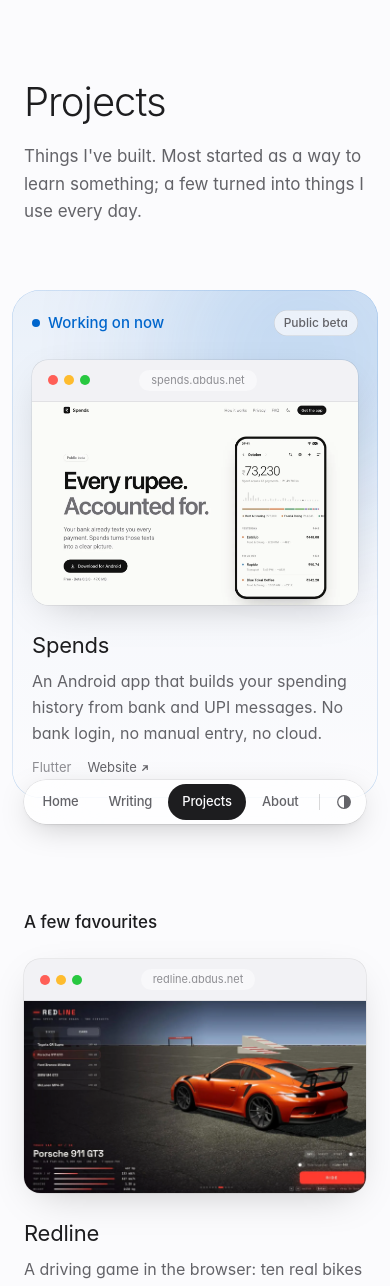
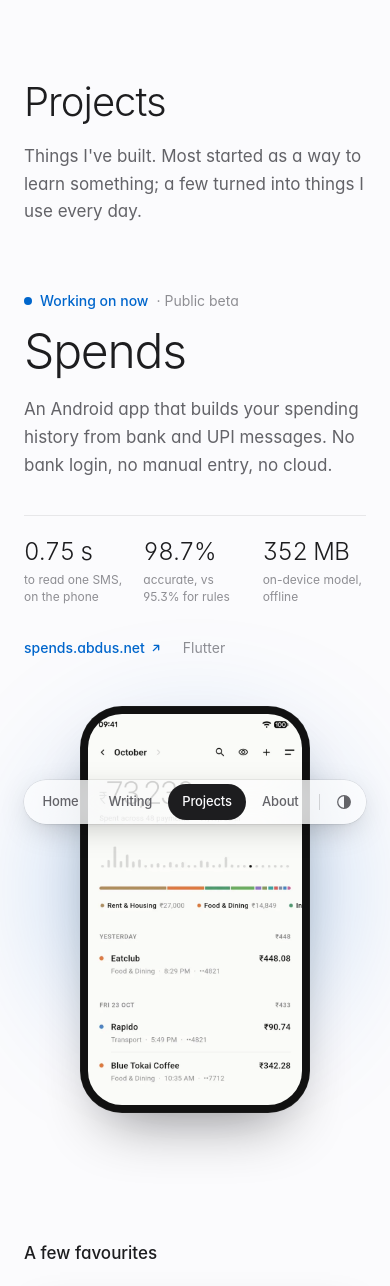
Before and after one commit to abdus/abdus.net, a Next.js app: page /projects in a window 390 px wide. Shown: the top 1286 px of the page. Built offline with nearby package versions, Linux system fonts and the light colour scheme; no server answers; what @dicebear/core would draw is missing.

Commit message:
Redesign the current project: no box, real app screen in a phone, headline numbers

```diff
--- a/src/app/projects/page.tsx
+++ b/src/app/projects/page.tsx
@@ -2,6 +2,7 @@ import { Metadata } from "next";
 import Container from "@/components/container";
 import { PageTitle } from "@/components/page-title";
 import { ProjectIndex, ProjectShowcase } from "@/components/project-list";
+import { CurrentProject } from "@/components/current-project";
 import { Reveal } from "@/components/reveal";
 import {
   currentProjects,
@@ -29,40 +30,10 @@ export default async function ProjectsPage() {
         lede="Things I've built. Most started as a way to learn something; a few turned into things I use every day."
       />
       <Container>
-        {now.length > 0 && (
-          <section
-            aria-labelledby="now"
-            className={[
-              "relative -mx-3 mb-28 overflow-hidden rounded-[28px] p-5 sm:-mx-8 sm:p-8",
-              "bg-gradient-to-b from-tint/[0.07] via-tint/[0.025] to-transparent",
-              "shadow-[inset_0_0_0_0.5px_rgb(var(--tint)/0.25)]",
-            ].join(" ")}
-          >
-            {/* A slow glow in the corner: the one thing on the page that's alive. */}
-            <div
-              aria-hidden
-              className="pointer-events-none absolute -right-24 -top-24 size-72 animate-[glow_9s_ease-in-out_infinite] rounded-full bg-tint/20 blur-3xl"
-            />
-            <div className="relative mb-6 flex flex-wrap items-center justify-between gap-3">
-              <h2 id="now" className="flex items-center gap-2 text-[15px] font-medium text-tint">
-                <span className="relative flex size-2" aria-hidden>
-                  <span className="absolute inline-flex size-full animate-ping rounded-full bg-tint/60 [animation-duration:2.4s]" />
-                  <span className="relative inline-flex size-2 rounded-full bg-tint" />
-                </span>
-                Working on now
-              </h2>
-              {now[0]?.status && (
-                <span className="rounded-full bg-bg/70 px-2.5 py-1 text-[12px] font-medium text-fg-2 shadow-[inset_0_0_0_0.5px_rgb(var(--line)/0.15)] backdrop-blur">
-                  {now[0].status}
-                </span>
-              )}
-            </div>
-            <div className="relative space-y-16">
-              {now.map((p) => (
-                <ProjectShowcase key={p.title} project={p} stars={stars} />
-              ))}
-            </div>
-          </section>
+        {now[0] && (
+          <div className="mb-32">
+            <CurrentProject project={now[0]} />
+          </div>
         )}
 
         {favourites.length > 0 && (
--- /dev/null
+++ b/src/components/current-project.tsx
@@ -0,0 +1,85 @@
+import Link from "next/link";
+import type { Project } from "@/data/projects";
+import { ArrowUpRight } from "./icons";
+
+/**
+ * The one project I'm on right now. No box around it: it stands apart through
+ * scale, the live dot, and the real app screen in a phone, not a marketing page.
+ */
+export function CurrentProject({ project }: { project: Project }) {
+  const href = project.site || project.source;
+
+  return (
+    <section
+      aria-labelledby="now"
+      className="grid items-center gap-12 sm:grid-cols-[minmax(0,1fr)_auto] sm:gap-12"
+    >
+      <div>
+        <p className="flex items-center gap-2 text-[14px]">
+          <span className="relative flex size-2" aria-hidden>
+            <span className="absolute inline-flex size-full animate-ping rounded-full bg-tint/60 [animation-duration:2.4s]" />
+            <span className="relative inline-flex size-2 rounded-full bg-tint" />
+          </span>
+          <span id="now" className="font-medium text-tint">Working on now</span>
+          {project.status && <span className="text-fg-3">· {project.status}</span>}
+        </p>
+
+        <h2 className="display mt-4 text-[48px] leading-none sm:text-[60px]">{project.title}</h2>
+        <p className="mt-5 text-[17px] leading-[1.65] text-fg-2 sm:text-[18px]">{project.description}</p>
+
+        {project.stats && (
+          <dl className="mt-9 grid grid-cols-3 gap-4 border-t border-line/[0.08] pt-6 sm:gap-6">
+            {project.stats.map((s) => (
+              <div key={s.label}>
+                <dt className="sr-only">{s.label}</dt>
+                <dd className="display whitespace-nowrap text-[24px] leading-none tabular-nums sm:text-[28px]">{s.value}</dd>
+                <dd className="mt-2 text-[12px] leading-snug text-fg-3 sm:text-[13px]">{s.label}</dd>
+              </div>
+            ))}
+          </dl>
+        )}
+
+        <div className="mt-8 flex flex-wrap items-center gap-x-5 gap-y-2 text-[14px]">
+          {href && (
+            <Link
+              href={href}
+              target="_blank"
+              rel="noopener noreferrer"
+              className="inline-flex items-center gap-1 font-medium text-tint hover:underline hover:underline-offset-4"
+            >
+              {href.replace(/^https?:\/\//, "")}
+              <ArrowUpRight className="size-3.5" />
+            </Link>
+          )}
+          <span className="text-fg-3">{project.tech}</span>
+        </div>
+      </div>
+
+      {project.screen && (
+        <Link
+          href={href || "#"}
+          target="_blank"
+          rel="noopener noreferrer"
+          aria-label={`Open ${project.title}`}
+          className="group relative mx-auto block w-[230px] sm:w-[220px]"
+        >
+          {/* A soft glow in the accent colour, so the phone sits in light rather than in a box. */}
+          <span
+            aria-hidden
+            className="absolute inset-x-[-8%] top-[10%] h-[70%] rounded-full bg-tint/25 blur-3xl sm:inset-x-[-30%]"
+          />
+          <span className="relative block rounded-[42px] bg-[#111] p-[8px] shadow-[0_30px_60px_-25px_rgb(0_0_0/0.45),0_0_0_0.5px_rgb(255_255_255/0.08)_inset] transition-transform duration-700 ease-out group-hover:-translate-y-1.5">
+            {/* eslint-disable-next-line @next/next/no-img-element */}
+            <img
+              src={project.screen}
+              alt={`${project.title} showing a month of spending, by category and by day`}
+              width={676}
+              height={1234}
+              className="block aspect-[676/1234] w-full rounded-[34px] bg-white object-cover"
+            />
+          </span>
+        </Link>
+      )}
+    </section>
+  );
+}
--- a/src/data/projects.ts
+++ b/src/data/projects.ts
@@ -32,6 +32,10 @@ export type Project = {
   status?: string;
   /** App icon, for the home page "Now" card. */
   icon?: string;
+  /** A real app screen (portrait), shown in a phone frame for current work. */
+  screen?: string;
+  /** Headline numbers for current work. */
+  stats?: { value: string; label: string }[];
   /** What I'm doing with it, in a few words, for the "Now" card. */
   nowLine?: string;
   /** A real glimpse of the thing: a screenshot or a terminal session. */
@@ -52,6 +56,12 @@ export const projects: Project[] = [
     current: true,
     status: "Public beta",
     icon: "/assets/projects/spends-icon.svg",
+    screen: "/assets/projects/spends-app.webp",
+    stats: [
+      { value: "0.75 s", label: "to read one SMS, on the phone" },
+      { value: "98.7%", label: "accurate, vs 95.3% for rules" },
+      { value: "352 MB", label: "on-device model, offline" },
+    ],
     nowLine: "an expense tracker that reads your bank SMS",
     media: {
       kind: "image",
```
Also changed, not shown: public/assets/projects/spends-app.webp (added).
